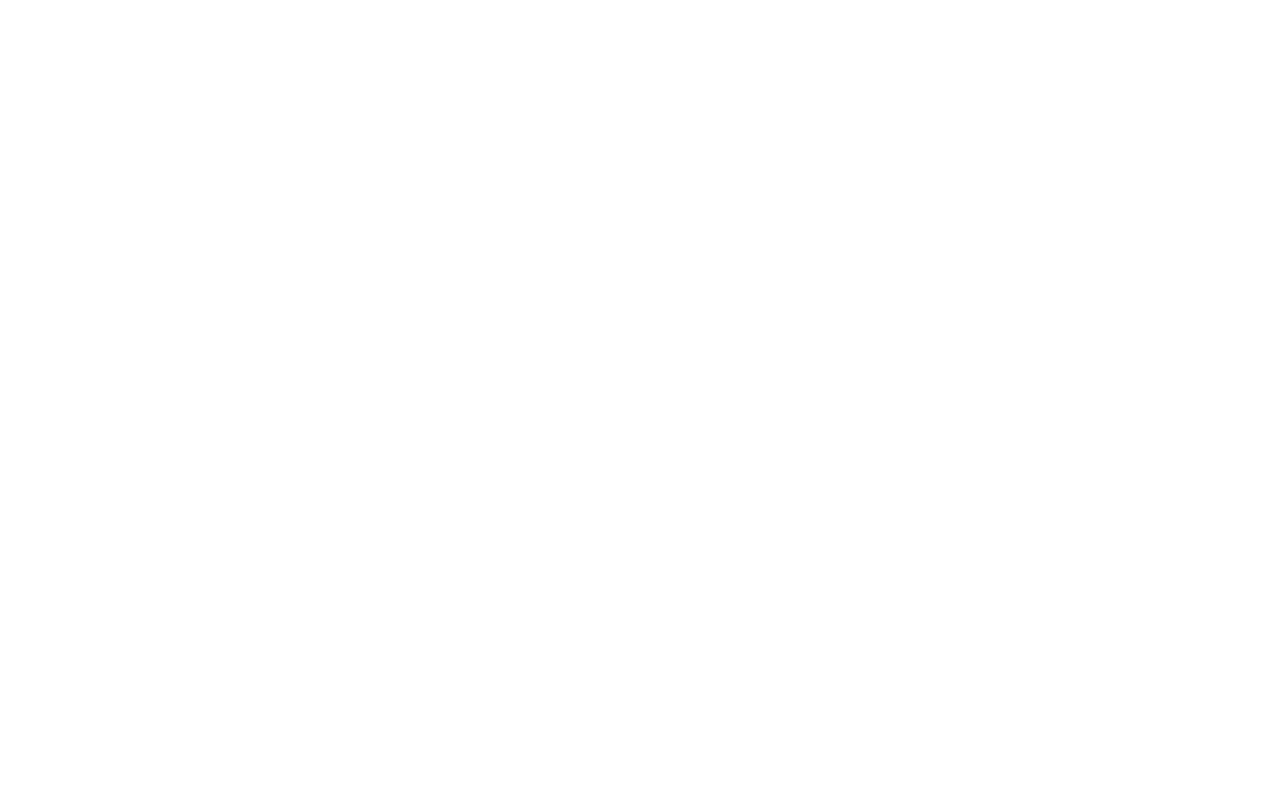
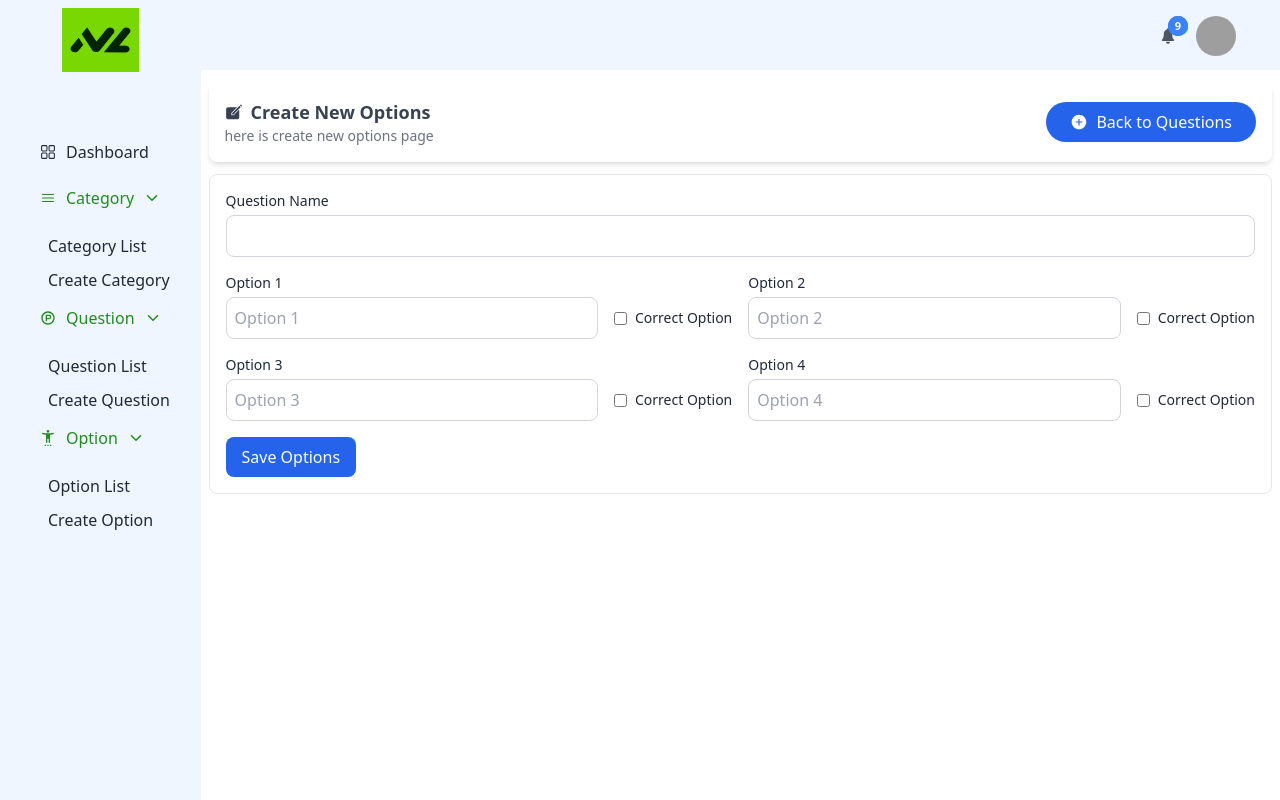
Before and after one commit to getch-hasan/Quiz-admin, a React (Create React App) app: page /dashboard/create-option in a window 1280 px wide. Before the commit this address led to /404. Built offline with nearby package versions, Linux system fonts and the light colour scheme; grey boxes are pictures that could not be loaded.

Commit message:
fix:add search category and pagination

```diff
--- a/src/components/DashboardSidebar/menuData.js
+++ b/src/components/DashboardSidebar/menuData.js
@@ -46,21 +46,24 @@
         icon: <FaUnity />,
         path: "/dashboard/create-question",
       },
-      {
-        title: "Attribute",
-        icon: <CgAttribution />,
-        path: "/dashboard/attribute",
-      },
-      {
-        title: "Product Variant",
-        icon: <RiProductHuntLine />,
-        path: "/dashboard/product-variant",
-      },
+
     ],
   },
   {
-    title: "WebSetting",
+    title: "Option",
     icon: <MdSettingsAccessibility />,
-    path: "/dashboard/web-setting",
+    childrens: [
+      {
+        title: "Option List",
+        icon: <IoColorPaletteOutline />,
+        path: "/dashboard/option-list",
+      },
+      {
+        title: "Create Option",
+        icon: <FaUnity />,
+        path: "/dashboard/create-option",
+      },
+
+    ],
   },
 ];
--- a/src/pages/category/index.jsx
+++ b/src/pages/category/index.jsx
@@ -1,5 +1,5 @@
 import { Link } from "react-router-dom";
-import { FaEdit, FaEye, FaList } from "react-icons/fa";
+import { FaArrowLeft, FaArrowRight, FaEdit, FaList } from "react-icons/fa";
 import { MdDelete } from "react-icons/md";
 import { PageHeader } from "../../components/PageHeading/PageHeading";
 import { useState } from "react";
@@ -9,27 +9,25 @@
     { id: 1, name: "Science" },
     { id: 2, name: "Math" },
     { id: 3, name: "History" },
+    { id: 4, name: "Geography" },
+    { id: 5, name: "English" },
+    { id: 6, name: "Physics" },
+    { id: 7, name: "Chemistry" },
+    { id: 8, name: "Biology" },
+    { id: 9, name: "Computer Science" },
+    { id: 10, name: "Arts" },
+    { id: 11, name: "Sports" },
+    { id: 12, name: "Politics" },
+    { id: 13, name: "Economics" },
+    { id: 14, name: "Music" },
+    { id: 15, name: "Dance" },
   ]);
-  /**  Confirm delete dialog */
-  // const confirmDelete = (id) => {
-  //   confirmAlert({
-  //     title: "Confirm to delete",
-  //     message: "Are you sure you want to delete this client?",
-  //     buttons: [
-  //       {
-  //         label: "Yes",
-  //         onClick: () => destroy(id),
-  //       },
-  //       {
-  //         label: "No",
-  //         onClick: () => {},
-  //       },
-  //     ],
-  //   });
-  // };
+  const [currentPage, setCurrentPage] = useState(1);
+  const [searchTerm, setSearchTerm] = useState("");
+  const itemsPerPage = 10;
 
-   /** Delete a category */
-   const confirmDelete = (id) => {
+  /** Delete a category */
+  const confirmDelete = (id) => {
     if (window.confirm("Are you sure you want to delete this category?")) {
       setCategories(categories.filter((category) => category.id !== id));
     }
@@ -43,9 +41,40 @@
     type: "add", // This indicates the page type for the button
   };
 
+  // Filter categories based on search term
+  const filteredCategories = categories.filter((category) =>
+    category.name.toLowerCase().includes(searchTerm.toLowerCase())
+  );
+
+  // Pagination logic
+  const totalPages = Math.ceil(filteredCategories.length / itemsPerPage);
+  const startIndex = (currentPage - 1) * itemsPerPage;
+  const paginatedCategories = filteredCategories.slice(
+    startIndex,
+    startIndex + itemsPerPage
+  );
+
+  const handlePageChange = (pageNumber) => {
+    if (pageNumber > 0 && pageNumber <= totalPages) {
+      setCurrentPage(pageNumber);
+    }
+  };
+
   return (
     <>
-      <PageHeader propsData={propsData}/>
+      <PageHeader propsData={propsData} />
+      <div className="mb-4">
+        <input
+          type="text"
+          placeholder="Search categories"
+          className="w-full p-2 border border-gray-300 rounded-lg focus:outline-none"
+          value={searchTerm}
+          onChange={(e) => {
+            setSearchTerm(e.target.value);
+            setCurrentPage(1); // Reset to the first page on search
+          }}
+        />
+      </div>
       <div className="overflow-x-auto">
         <table className="table w-full border border-gray-200">
           <thead>
@@ -60,8 +89,7 @@
             </tr>
           </thead>
           <tbody>
-            {/* Map through categories */}
-            {categories.map((category) => (
+            {paginatedCategories.map((category) => (
               <tr key={category.id}>
                 <th>
                   <label>
@@ -71,12 +99,9 @@
                 <td>{category.name}</td>
                 <td>
                   <div className="flex gap-1">
-                    {/* Edit Button */}
                     <Link to={`/dashboard/edit-category/${category.id}`}>
                       <FaEdit className="text-primary text-xl" />
                     </Link>
-
-                    {/* Delete Button */}
                     <MdDelete
                       className="text-red-500 text-xl cursor-pointer"
                       onClick={() => confirmDelete(category.id)}
@@ -88,6 +113,42 @@
           </tbody>
         </table>
       </div>
+      {/* Pagination */}
+      <div className="flex flex-wrap items-center justify-between mt-5">
+        <div>
+          <p className="mb-2">
+            Showing {startIndex + 1}-{Math.min(startIndex + itemsPerPage, filteredCategories.length)} of{" "}
+            {filteredCategories.length}
+          </p>
+        </div>
+        <div>
+          <span className="inline-flex border border-[#6c757d] rounded-sm overflow-hidden">
+            <button
+              className="px-4 py-2 border border-r-[#6c757d] hover:bg-[#6c757d]"
+              onClick={() => handlePageChange(currentPage - 1)}
+            >
+              <FaArrowLeft />
+            </button>
+            {[...Array(totalPages)].map((_, pageIndex) => (
+              <button
+                key={pageIndex}
+                className={`px-4 py-2 border border-r-[#6c757d] ${
+                  currentPage === pageIndex + 1 ? "bg-[#6c757d] text-white" : "hover:bg-[#6c757d]"
+                }`}
+                onClick={() => handlePageChange(pageIndex + 1)}
+              >
+                {pageIndex + 1}
+              </button>
+            ))}
+            <button
+              className="px-4 py-2 border border-r-[#6c757d] hover:bg-[#6c757d]"
+              onClick={() => handlePageChange(currentPage + 1)}
+            >
+              <FaArrowRight />
+            </button>
+          </span>
+        </div>
+      </div>
     </>
   );
 };
--- /dev/null
+++ b/src/pages/option/CreateOption.jsx
@@ -0,0 +1,109 @@
+import { useForm } from "react-hook-form";
+import { IoIosCreate } from "react-icons/io";
+import { useState } from "react";
+import { PageHeader } from "../../components/PageHeading/PageHeading";
+
+export const CreateOption = () => {
+  const [options, setOptions] = useState([
+    { name: "", is_correct: false },
+    { name: "", is_correct: false },
+    { name: "", is_correct: false },
+    { name: "", is_correct: false },
+  ]);
+
+  const {
+    register,
+    handleSubmit,
+    formState: { errors },
+    setValue,
+  } = useForm();
+
+  const handleOptionChange = (index, e) => {
+    const updatedOptions = [...options];
+    updatedOptions[index].name = e.target.value;
+    setOptions(updatedOptions);
+  };
+
+  const handleCheckboxChange = (index, e) => {
+    const updatedOptions = [...options];
+    updatedOptions[index].is_correct = e.target.checked;
+    setOptions(updatedOptions);
+  };
+
+  const onSubmit = (data) => {
+    const payload = {
+      option: options,
+      question_id: data.question_id,
+    };
+    console.log("Options Saved:", payload);
+    alert("Options Created Successfully!");
+    // navigate("/dashboard/questions");
+  };
+
+  const propsData = {
+    pageTitle: "Create New Options",
+    pageIcon: <IoIosCreate />,
+    buttonName: "Back to Questions",
+    buttonUrl: "/dashboard/questions",
+    type: "add",
+  };
+
+  return (
+    <>
+      <PageHeader propsData={propsData} />
+      <form
+        className="mx-auto p-4 border border-gray-200 rounded-lg"
+        onSubmit={handleSubmit(onSubmit)}
+      >
+        <div className="mb-4">
+          <label className="block text-sm font-medium mb-1">Question Name</label>
+          <input
+            type="text"
+            {...register("question_id", {
+              required: "Question ID is required",
+            })}
+            className="w-full p-2 border border-gray-300 rounded-lg focus:outline-none"
+          />
+          {errors.question_id && (
+            <p className="text-red-500 text-sm">{errors.question_id.message}</p>
+          )}
+        </div>
+        <div className="grid grid-cols-1 md:grid-cols-2 gap-4">
+  {options.map((option, index) => (
+    <div key={index}>
+      <label className="block text-sm font-medium mb-1">{`Option ${index + 1}`}</label>
+      <div className="flex items-center space-x-4">
+        <div className="flex-1">
+          <input
+            type="text"
+            value={option.name}
+            onChange={(e) => handleOptionChange(index, e)}
+            className="w-full p-2 border border-gray-300 rounded-lg focus:outline-none"
+            placeholder={`Option ${index + 1}`}
+          />
+        </div>
+        <div className="w-auto flex items-center">
+          <input
+            type="checkbox"
+            checked={option.is_correct}
+            onChange={(e) => handleCheckboxChange(index, e)}
+            className="mr-2"
+          />
+          <span className="text-sm">Correct Option</span>
+        </div>
+      </div>
+    </div>
+  ))}
+</div>
+
+
+        <button
+          type="submit"
+          className="bg-blue-600 text-white py-2 px-4 rounded-lg hover:bg-blue-700 focus:outline-none mt-4"
+        >
+          Save Options
+        </button>
+      </form>
+    </>
+  );
+};
--- /dev/null
+++ b/src/pages/option/EditOption.jsx
@@ -0,0 +1,11 @@
+import React from 'react';
+
+const EditOption = () => {
+  return (
+    <div>
+      <p>e</p>
+    </div>
+  );
+};
+
+export default EditOption;
--- /dev/null
+++ b/src/pages/option/Index.jsx
@@ -0,0 +1,11 @@
+import React from 'react';
+
+const OptionList = () => {
+  return (
+    <div>
+      <p>rr</p>
+    </div>
+  );
+};
+
+export default OptionList;
```
Also changed, not shown: src/routes/index.jsx (+9 -0 lines).
